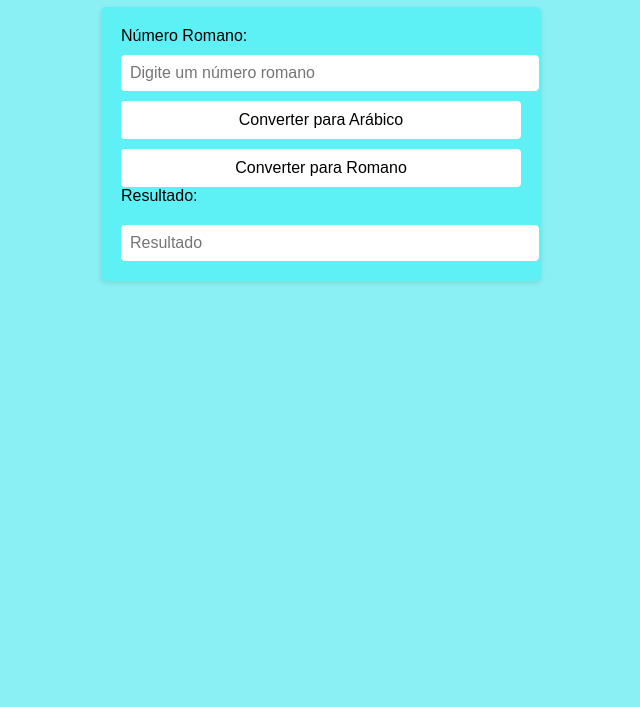
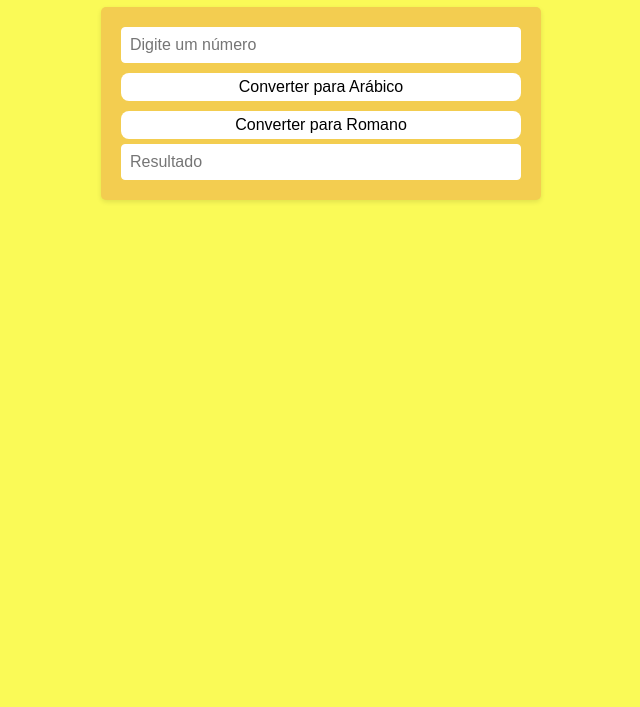
Before and after one commit to leolima92/CoversorDeNumeros, a plain HTML site: page index.html in a window 1280 px wide. Shown: the part 93-800 px from the top of the page, without its empty margins (319-959 px from the left). Drawn offline with Linux system fonts and the light colour scheme.

Commit message:
alterando o html e o css da página

```diff
--- a/Css/style.css
+++ b/Css/style.css
@@ -1,6 +1,6 @@
 body {
     font-family: Arial, sans-serif;
-    background-color: #8af0f3;
+    background-color: rgb(250, 250, 87);
     margin: 0;
     padding: 20px;
 }
@@ -10,18 +10,21 @@ h1 {
 }
 
 .converter {
-    max-width: 400px;
+    width: 400px;
     margin: 20px auto;
-    background-color: #5df0f5;
+    background-color: #f3cd50;
     padding: 20px;
     border-radius: 5px;
     box-shadow: 0 2px 5px rgba(0, 0, 0, 0.1);
+    display: flex;
+    flex-direction: column;
+    align-items: center;
 }
 
 label {
     display: block;
-    margin-bottom: 10px;
-
+    margin-bottom: 15px;
+    width: 100%;
 }
 
 input[type="text"] {
@@ -30,29 +33,31 @@ input[type="text"] {
     font-size: 16px;
     border-radius: 4px;
     border: 1px solid #fff;
+    box-sizing: border-box;
 }
 
 button {
-    display: block;
     width: 100%;
-    padding: 10px;
+    padding: 5px;
     font-size: 16px;
     background-color: white;
     color: black;
     border: none;
-    border-radius: 4px;
+    border-radius: 8px;
     cursor: pointer;
     margin-top: 10px;
 }
 
 button:hover {
-    background-color: #5df0f5;
+    background-color: white;
 }
 
 #arabic-output {
-    margin-top: 10px;
+    margin-top: 5px;
+    width: 100%;
 }
 
 #roman-output {
-    margin-top: 10px;
+    margin-top: 5px;
+    width: 100%;
 }
--- a/index.html
+++ b/index.html
@@ -6,16 +6,15 @@
   <link rel="stylesheet" href="./Css/style.css">
 </head>
 <body>
-  <h1>Conversor de Números Romanos</h1>
+  <h1>Conversor de Números</h1>
 
   <div class="converter">
-    <label for="roman-input">Número Romano:</label>
-    <input type="text" id="roman-input" placeholder="Digite um número romano">
+
+    <input type="text" id="roman-input" placeholder="Digite um número">
 
     <button id="convert-to-arabic">Converter para Arábico</button>
     <button id="convert-to-roman">Converter para Romano</button>
 
-    <label for="arabic-output">Resultado:</label>
     <input type="text" id="arabic-output" placeholder="Resultado" readonly>
   </div>
 
```
